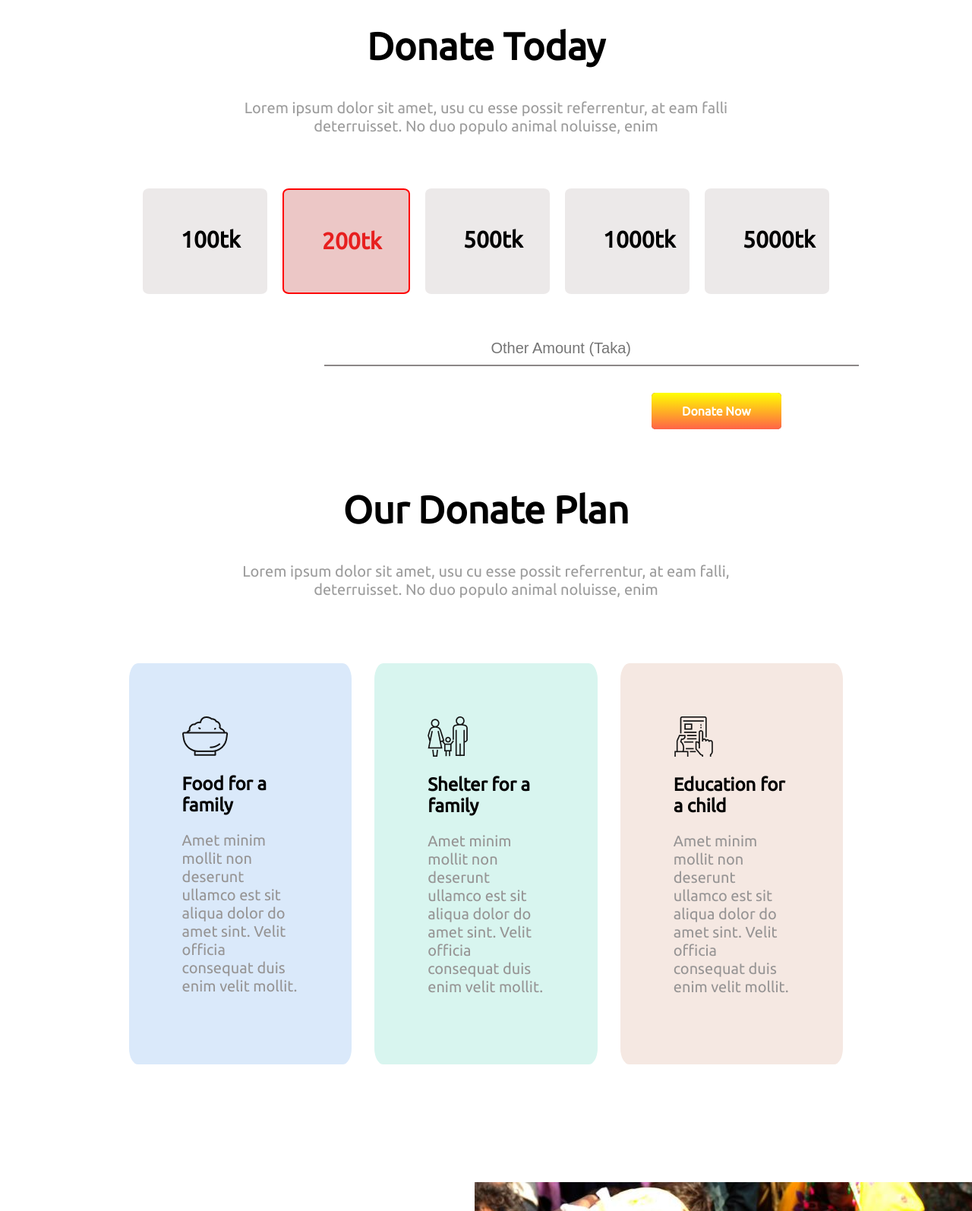
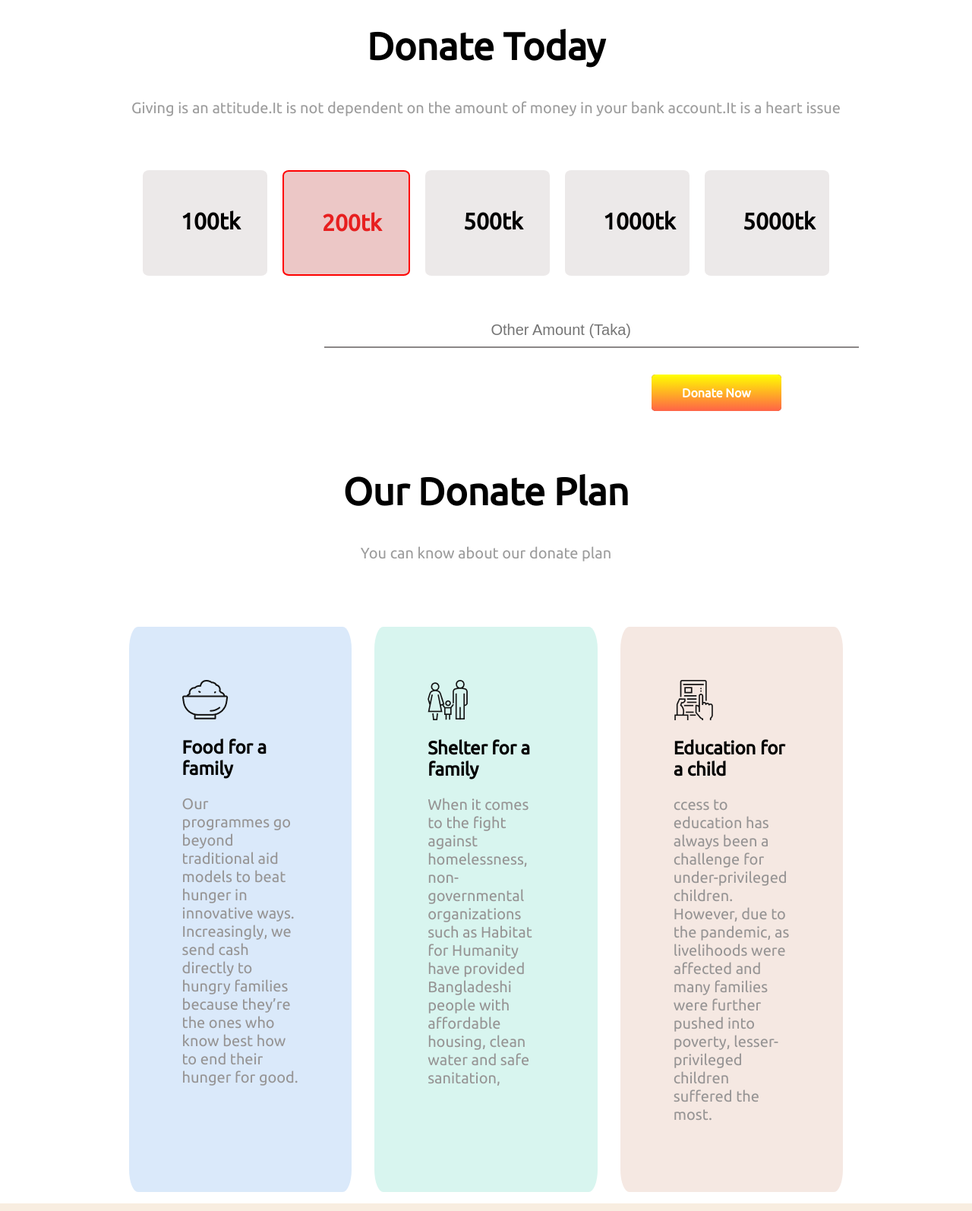
Before and after one commit to RickDev1/First-Assignment, a plain HTML site: page index.html in a window 1280 px wide. Shown: the part 760-2354 px from the top of the page at 76% size. Drawn offline with Linux system fonts and the light colour scheme.

Commit message:
sixth commit

```diff
--- a/index.html
+++ b/index.html
@@ -29,8 +29,8 @@
     <section>
         <div class="Donate">
             <h1 class="D-h1">Donate Today</h1>
-            <p class="p2">Lorem ipsum dolor sit amet, usu cu esse possit referrentur, at eam falli<br>
-                deterruisset. No duo populo animal noluisse, enim</p>
+            <p class="p2">Giving is an attitude.It is not dependent on the amount of money in your bank account.It is a
+                heart issue</p>
         </div>
         <div class="box">
             <h3 class="h3">100tk</h3>
@@ -52,8 +52,7 @@
     <section>
         <div>
             <h1 class="D-h1">Our Donate Plan</h1>
-            <p class="p2">Lorem ipsum dolor sit amet, usu cu esse possit referrentur, at eam falli,<br>
-                deterruisset. No duo populo animal noluisse, enim</p>
+            <p class="p2">You can know about our donate plan</p>
         </div>
 
     </section>
@@ -62,39 +61,38 @@
             <img src="icons/food.png" alt="">
 
             <h2> <span></span> Food for a family</h2>
-            <p class="p3">Amet minim mollit non deserunt
-                ullamco est sit aliqua dolor do amet
-                sint. Velit officia consequat duis enim
-                velit mollit.</p>
+            <p class="p3">Our programmes go beyond traditional aid models to beat hunger in innovative ways.
+                Increasingly, we send cash directly to hungry families because they’re the ones who know best how to end
+                their hunger for good.</p>
         </div>
         <div id="i1" class="shelter">
             <img src="icons/shelter.png" alt="">
             <h2>Shelter for a family</h2>
-            <p class="p3">Amet minim mollit non deserunt
-                ullamco est sit aliqua dolor do amet
-                sint. Velit officia consequat duis enim
-                velit mollit.</p>
+            <p class="p3">When it comes to the fight against homelessness, non-governmental organizations such as
+                Habitat for Humanity have provided Bangladeshi people with affordable housing, clean water and safe
+                sanitation, </p>
         </div>
         <div id="i1" class="education">
             <img src="icons/Frame-1.png" alt="">
 
             <h2>Education for a child</h2>
-            <p class="p3">Amet minim mollit non deserunt
-                ullamco est sit aliqua dolor do amet
-                sint. Velit officia consequat duis enim
-                velit mollit.</p>
+            <p class="p3">ccess to education has always been a challenge for under-privileged children. However, due to
+                the pandemic, as livelihoods were affected and many families were further pushed into poverty,
+                lesser-privileged children suffered the most.
+            </p>
         </div>
     </section>
     <section class="section3">
         <div class="Depend">
             <h1 class="E-h1">Their lives depend on
                 your donation</h1>
-            <p class="p4">Lorem ipsum dolor sit amet, usu cu esse possit
-                referrentur, at eam falli deterruisset. No duo populo
-                animal noluisse, enim </p>
-            <p class="p4">
-                Lorem ipsum dolor sit amet, usu cu esse possit
-                referrentur, at eam falli deterruisset.</p>
+            <p class="p4">The value of life is not in its duration, but in its donation. You are not important because
+                of how long you live, you are important because of how effective you live. </p>
+            <p class="p4">ince you get more joy out of giving joy to others, you should put a good deal of thought into
+                the happiness that you are able to give
+
+            </p>
+
             <a class="Link-button3" target="_blank" href="">How to Contribute?</a>
         </div>
         <div class="Depend">
@@ -106,12 +104,10 @@
         <div class="Depend">
             <h1 class="E-h1">They need us
                 to suvive</h1>
-            <p class="p4">Lorem ipsum dolor sit amet, usu cu esse possit
-                referrentur, at eam falli deterruisset. No duo populo
-                animal noluisse, enim </p>
+            <p class="p4">If you’re not making someone else’s life better, then you’re wasting your time. Your life will
+                become better by making other lives better.</p>
             <p class="p4">
-                Lorem ipsum dolor sit amet, usu cu esse possit
-                referrentur, at eam falli deterruisset.</p>
+                Remember that the happiest people are not those getting more, but those giving more. </p>
             <a class="Link-button3" target="_blank" href="">How to Contribute?</a>
         </div>
 
@@ -119,8 +115,7 @@
     <section>
         <div>
             <h1 class="D-h1">Get My Updates</h1>
-            <p class="p2">Lorem ipsum dolor sit amet, usu cu esse possit referrentur, at eam falli <br>
-                deterruisset. No duo populo animal noluisse, enim
+            <p class="p2">You can contact me through the Email
             </p>
         </div>
     </section>
--- a/style.css
+++ b/style.css
@@ -188,6 +188,7 @@ body {
 
 .section3 {
     display: flex;
+    background-color: rgb(248, 237, 224);
 
 }
 
@@ -214,6 +215,7 @@ body {
 
 .section4 {
     display: flex;
+    background-color: rgb(228, 248, 241);
 }
 
 .i1 {
```
